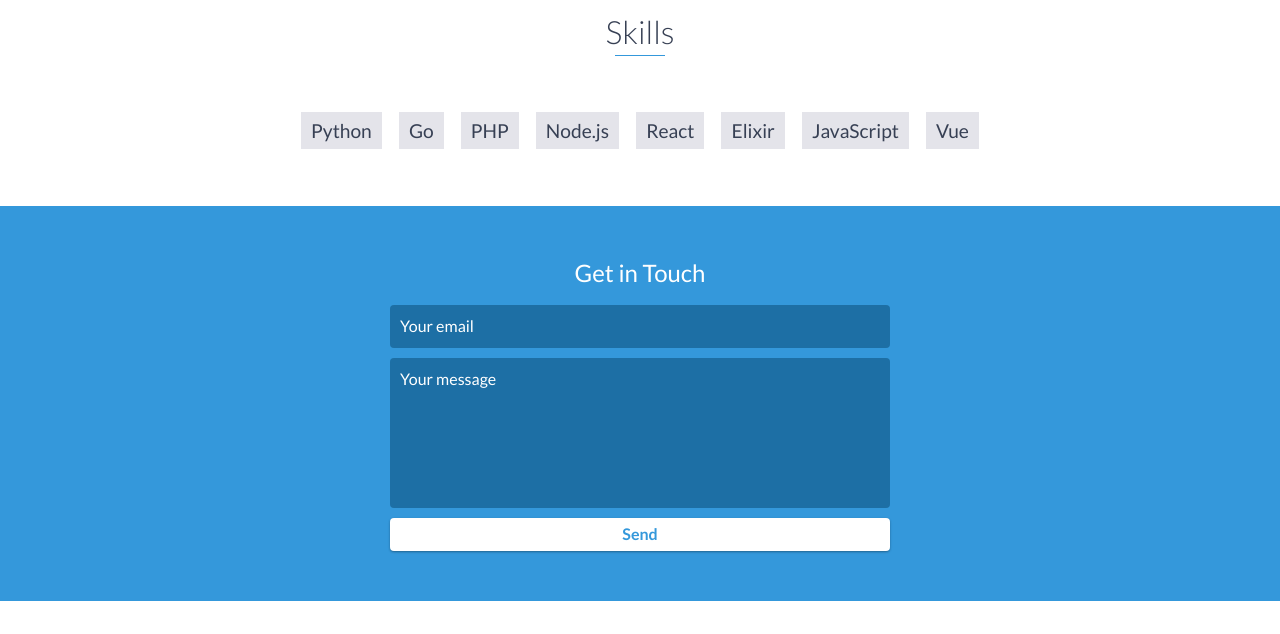
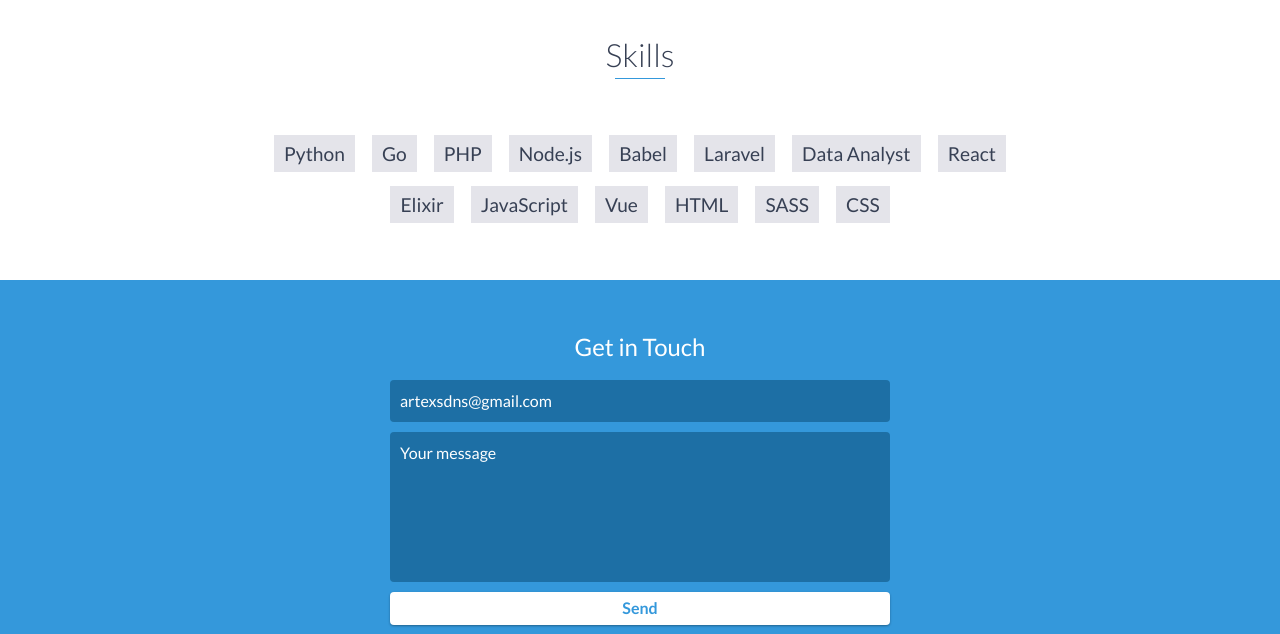
Before and after one commit to DBSetyawan/portfolio, a website: page index.html in a window 1280 px wide. Shown: the part 3360-3994 px from the top of the page. Drawn offline with nearby package versions, Linux system fonts and the light colour scheme.

Commit message:
commit dev

```diff
--- a/index.html
+++ b/index.html
@@ -60,7 +60,7 @@
             </span>
         </div>
         <!-- End #lead-down -->
-    </div>
+    </div>ind
     <!-- End #lead -->
 
     <div id="about">
@@ -190,10 +190,16 @@
             <li>Go</li>
             <li>PHP</li>
             <li>Node.js</li>
+            <li>Babel</li>
+            <li>Laravel</li>
+            <li>Data Analyst</li>
             <li>React</li>
             <li>Elixir</li>
             <li>JavaScript</li>
             <li>Vue</li>
+            <li>HTML</li>
+            <li>SASS</li>
+            <li>CSS</li>
         </ul>
     </div>
     <!-- End #skills -->
@@ -201,9 +207,9 @@
     <div id="contact">
         <h2>Get in Touch</h2>
         <div id="contact-form">
-            <form method="POST" action="https://formspree.io/email@email.com">
+            <form method="POST" action="https://formspree.io/artexsdns@gmail.com">
                 <input type="hidden" name="_subject" value="Contact request from personal website" />
-                <input type="email" name="_replyto" placeholder="Your email" required>
+                <input type="email" name="_replyto" placeholder="artexsdns@gmail.com" required>
                 <textarea name="message" placeholder="Your message" required></textarea>
                 <button type="submit">Send</button>
             </form>
```
